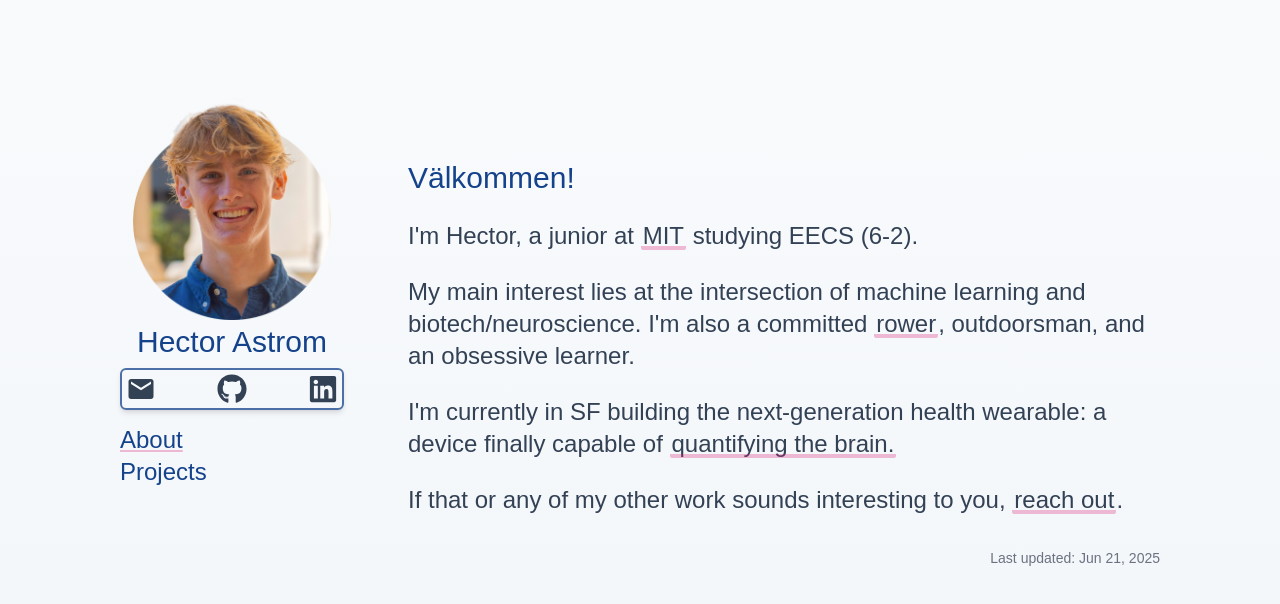
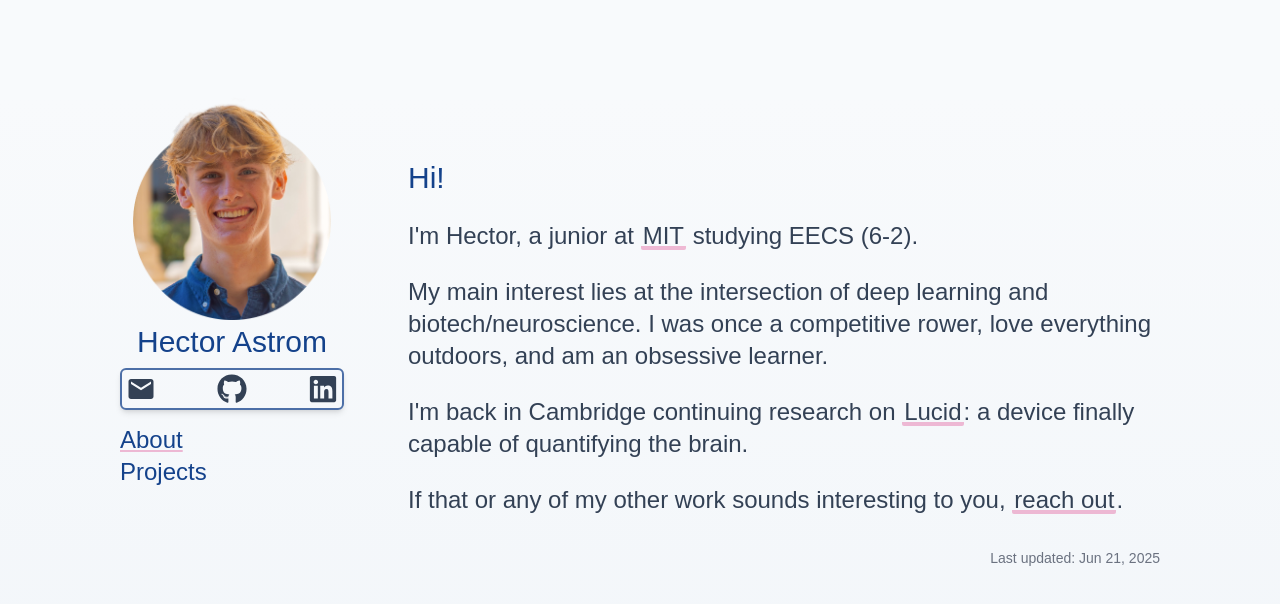
Before and after one commit to hectorastrom/personal-website, a Next.js app: page / in a window 1280 px wide. Shown: the top 604 px of the page. Built offline with nearby package versions, Linux system fonts and the light colour scheme; no server answers; a web font is replaced by a local one.

Commit message:
update main page & lucid for fall

```diff
--- a/src/app/page.tsx
+++ b/src/app/page.tsx
@@ -11,7 +11,7 @@ export default async function Home() {
     <>
       <div className="flex flex-col gap-6">
         <div className="flex flex-row gap-4">
-          <NameTitle text="Välkommen!" />
+          <NameTitle text="Hi!" />
         </div>
         <p className="text-2xl">
           I&apos;m Hector, a junior at{" "}
@@ -24,32 +24,21 @@ export default async function Home() {
           </a>{" "}
           studying EECS (6-2).
         </p>
-
         <p className="text-2xl">
-          My main interest lies at the intersection of machine learning and
-          biotech/neuroscience. I&apos;m also a committed{" "}
-          <a
-            className={`custom-link ${emphasisFont.className}`}
-            target="_blank"
-            href="https://mitathletics.com/sports/mcrewlt"
-          >
-            rower
-          </a>
-          {", "}
-          outdoorsman, and an obsessive learner.
+          My main interest lies at the intersection of deep learning and
+          biotech/neuroscience. I was once a competitive rower, love everything outdoors, and am an obsessive learner.
         </p>
 
         <span className="text-2xl">
-          I&apos;m currently in SF building the next-generation health wearable:
-          a device finally capable of{" "}
+          I&apos;m back in Cambridge continuing research on{" "}
           <a
             className={`custom-link ${emphasisFont.className}`}
             target="_blank"
             href="https://lucidmonitor.com/"
           >
-            quantifying the brain.
+            Lucid
           </a>
-          {""}
+          : a device finally capable of quantifying the brain.
         </span>
         <span className="text-2xl">
           If that or any of my other work sounds interesting to you,{" "}
```
Also changed, not shown: public/project_data/projects.json (+5 -2 lines).
